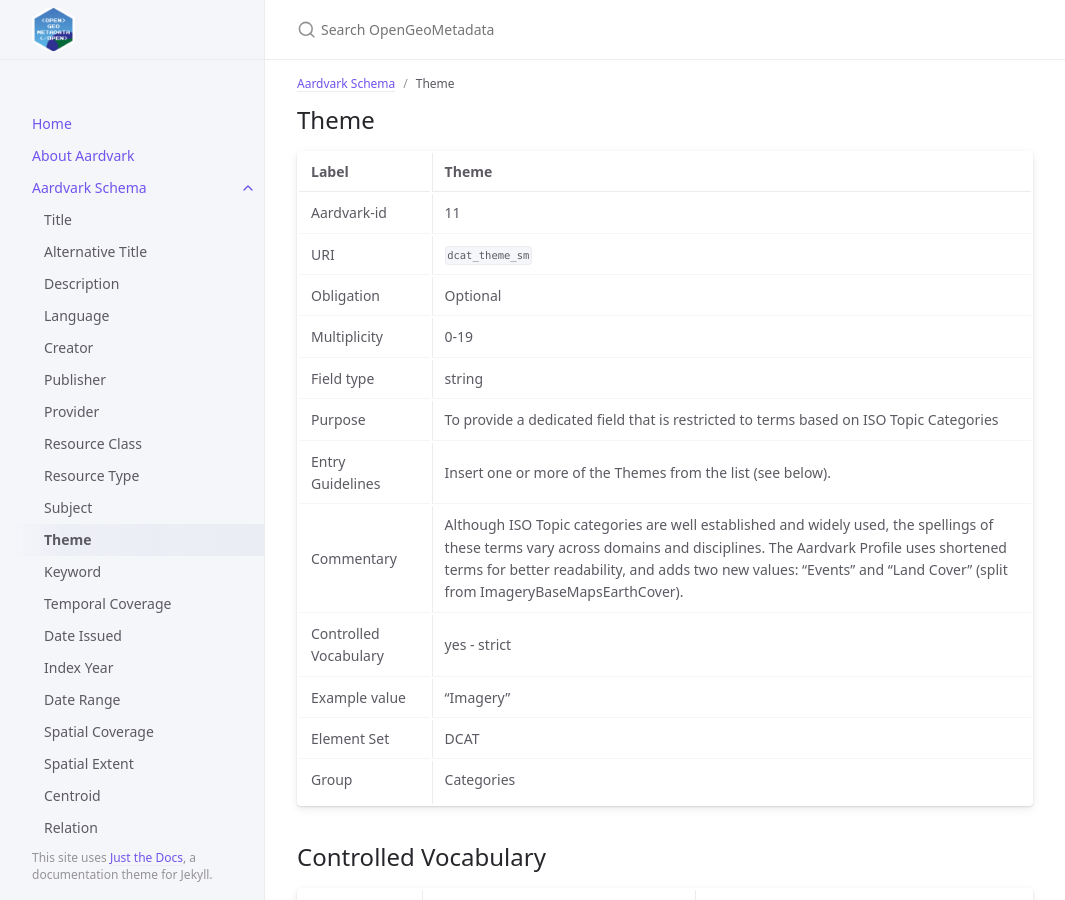
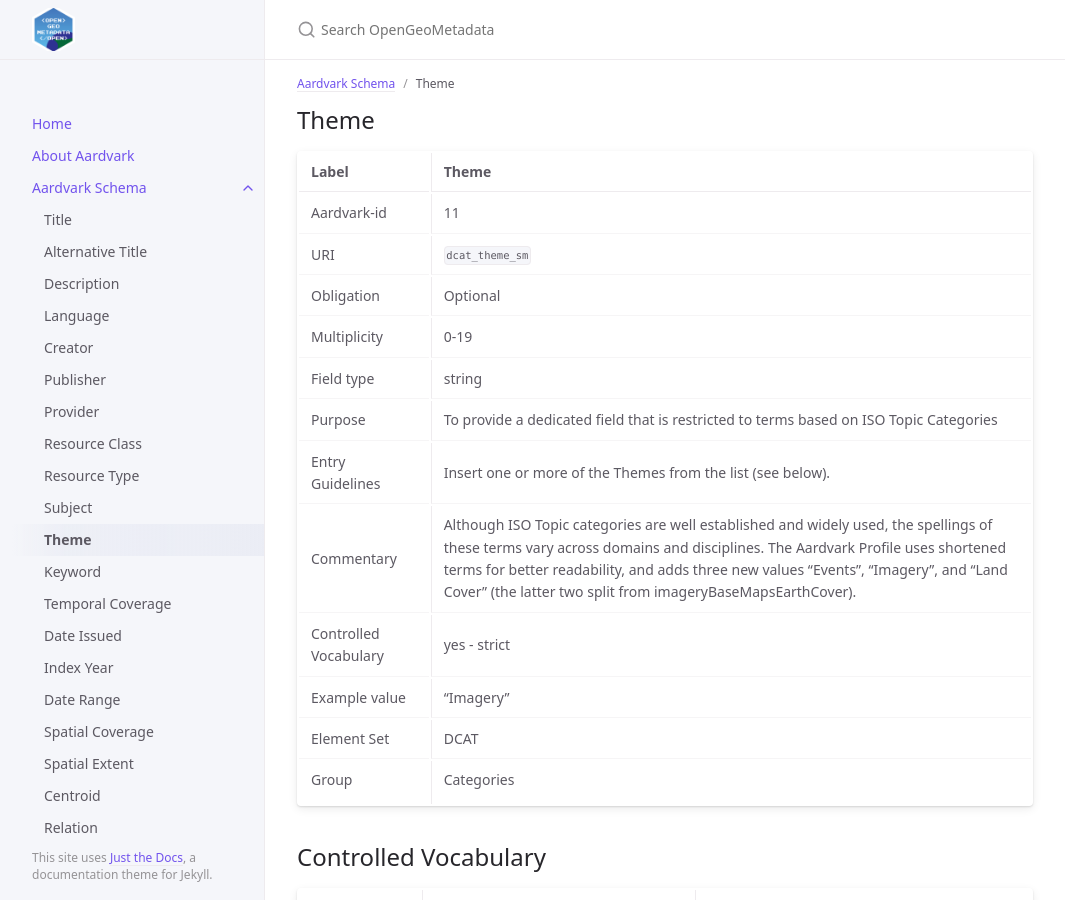
Before and after one commit to OpenGeoMetadata/opengeometadata.github.io, a Jekyll site: the page built from docs/aardvarkSchema/theme.md, in a window 1280 px wide and 900 px high. Shown: the whole window, without its empty margins (107-1172 px from the left). Built offline with Jekyll 4.4.1, drawn with Linux system fonts in a browser that asks for light colours; some of the changed text lies outside the part shown.

Commit message:
minor edit to commentary

```diff
--- a/docs/aardvarkSchema/theme.md
+++ b/docs/aardvarkSchema/theme.md
@@ -16,7 +16,7 @@ nav_order: 11
 | Field type            | string                  |
 | Purpose               | To provide a dedicated field that is restricted to terms based on ISO Topic Categories|
 | Entry Guidelines      | Insert one or more of the Themes from the list (see below). |
-| Commentary            | Although ISO Topic categories are well established and widely used, the spellings of these terms vary across domains and disciplines. The Aardvark Profile uses shortened terms for better readability, and adds two new values: "Events" and "Land Cover" (split from ImageryBaseMapsEarthCover). |
+| Commentary            | Although ISO Topic categories are well established and widely used, the spellings of these terms vary across domains and disciplines. The Aardvark Profile uses shortened terms for better readability, and adds three new values "Events", "Imagery", and "Land Cover" (the latter two split from imageryBaseMapsEarthCover). |
 | Controlled Vocabulary | yes - strict            |
 | Example value         | "Imagery"               |
 | Element Set           | DCAT                    |
```
Also changed, not shown: other parts of docs/aardvarkSchema/theme.md (+1 -1 lines).
